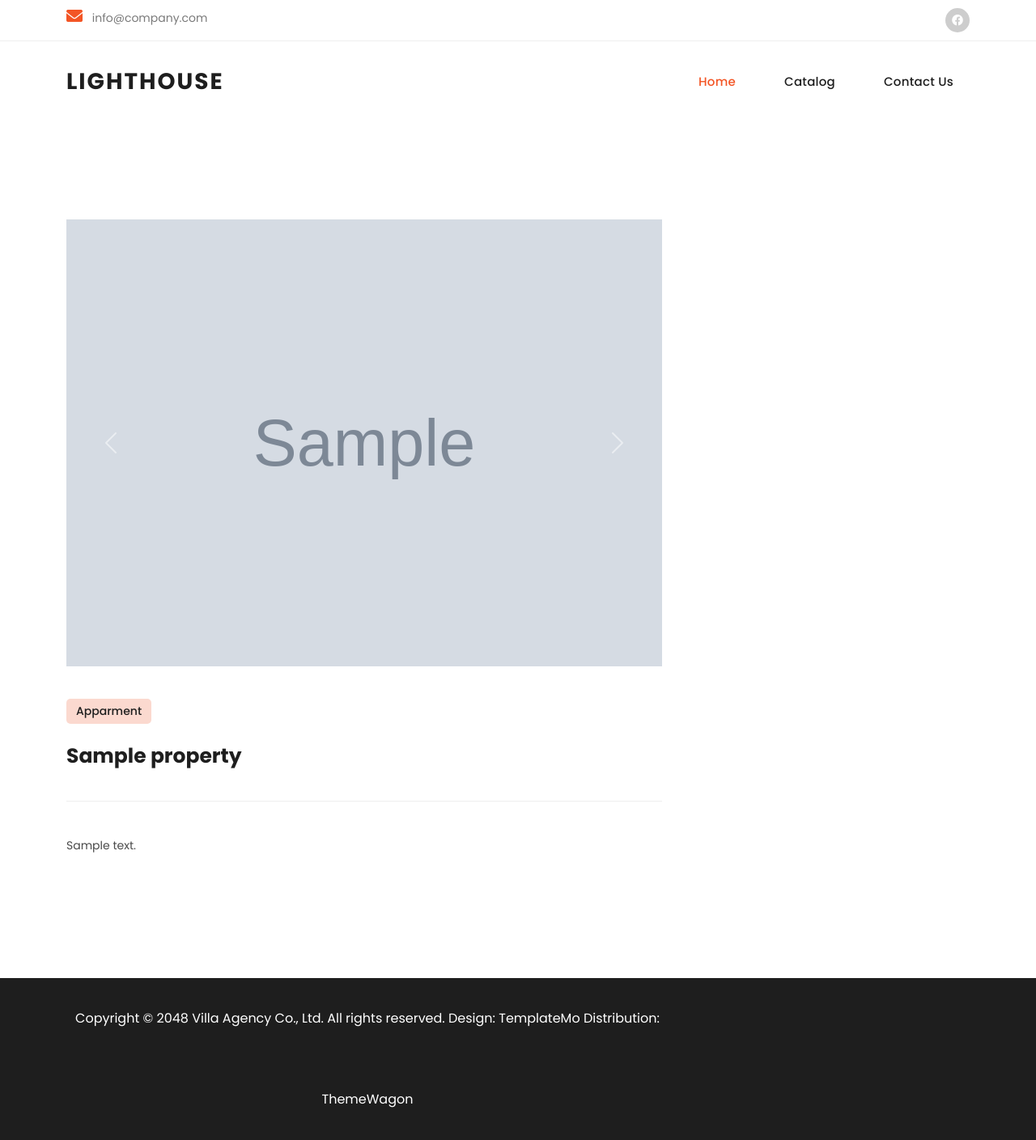
After one commit to plxr1awsbl/Estate-django, a Django app: template catalog/templates/catalog/single-property.html in a window 1280 px wide. The commit adds this page. Shown: the whole page at 81% size. Run offline with Django 4.2, Linux system fonts and the light colour scheme; tables that the repository leaves empty hold one stand-in row (values such as "Sample post"); the template is opened without the code that fills it: values that come from a table or form of the project are taken from there, most other values are stand-ins (such as "Sample title", 1, 10 or a date in 2020); grey boxes marked "Sample" are stand-in pictures; some libraries are stand-ins or nearby versions.

Commit message:
Property-details.html
Fixes for property page

```diff
--- a/catalog/templates/catalog/catalog.html
+++ b/catalog/templates/catalog/catalog.html
@@ -36,7 +36,7 @@
               <li>Floor: <span>{{property.floors}}</span></li>
             </ul>
             <div class="main-button">
-              <a href="property-details.html">Schedule a visit</a>
+              <a href="property-details.html">Look closely</a>
             </div>
           </div>
         </div>
--- /dev/null
+++ b/catalog/templates/catalog/single-property.html
@@ -0,0 +1,54 @@
+{% extends "main/base.html" %}
+{%load static%}
+
+{% block content %}
+
+    <div class="single-property section">
+        <div class="container">
+            <div class="row">
+                <div class="col-12 col-md-8">
+                    <div class="main-image">
+                        <div class="carousel slide" data-bs-ride="carousel">
+                            <div class="carousel-inner">
+                                <div class="carousel-item active"><img src="{{property.main_photo.url}}" alt="" class="d-block w-100"></div>
+
+                                {% for image in images %}
+
+                                    <div class="carousel-item">
+                                        <img src="{{image.image.url}}" alt="" class="d-block">
+                                        <div class="carousel-caption d-none d-md-block">
+                                            <H5>{{image.description}}</H5>
+                                        </div>
+                                    </div>
+
+                                {% endfor %}
+
+                            </div> <!--carousel-inner-->
+
+                            <button class="carousel-control-prev" type="button" data-bs-target="#carouselExampleCaptions"  data-bs-slide="prev">
+                                <span class="carousel-control-prev-icon" aria-hidden="true"></span>
+                                <span class="visually-hidden">Предыдущий</span>
+                              </button>
+
+                              <button class="carousel-control-next" type="button" data-bs-target="#carouselExampleCaptions"  data-bs-slide="next">
+                                <span class="carousel-control-next-icon" aria-hidden="true"></span>
+                                <span class="visually-hidden">Следующий</span>
+                              </button>
+
+                        </div> <!--carousel-->
+                    </div> <!--main image-->
+
+                    <div class="main-content">
+                        <span class="category">Apparment</span>
+                        <h4>{{property.name}}</h4>
+                        <p>{{property.description}}</p>
+                    </div>
+                </div> <!--col-12 col-md-8-->
+
+                <div class="col-12 col-md-4"></div>
+
+            </div> <!--row-->
+        </div><!--container-->
+    </div>
+
+{% endblock content%}
--- a/catalog/views.py
+++ b/catalog/views.py
@@ -13,4 +13,4 @@ def propert(request, prop_slug):
     prop = get_object_or_404(Property, slug=prop_slug)
     image_list = prop.images.all()
 
-    return render(request, 'catalog/details.html', context={'property' : prop, 'images' : image_list})
+    return render(request, 'catalog/single-property.html', context={'property' : prop, 'images' : image_list})
```
